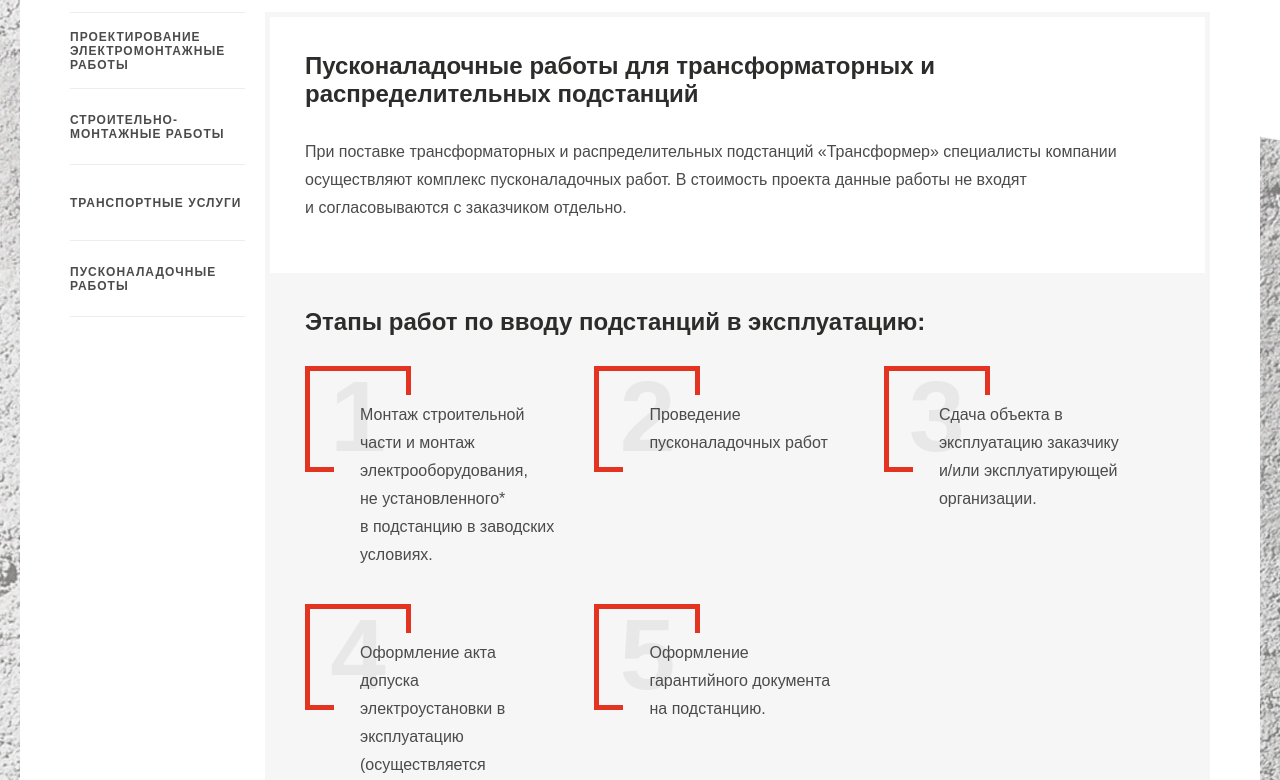
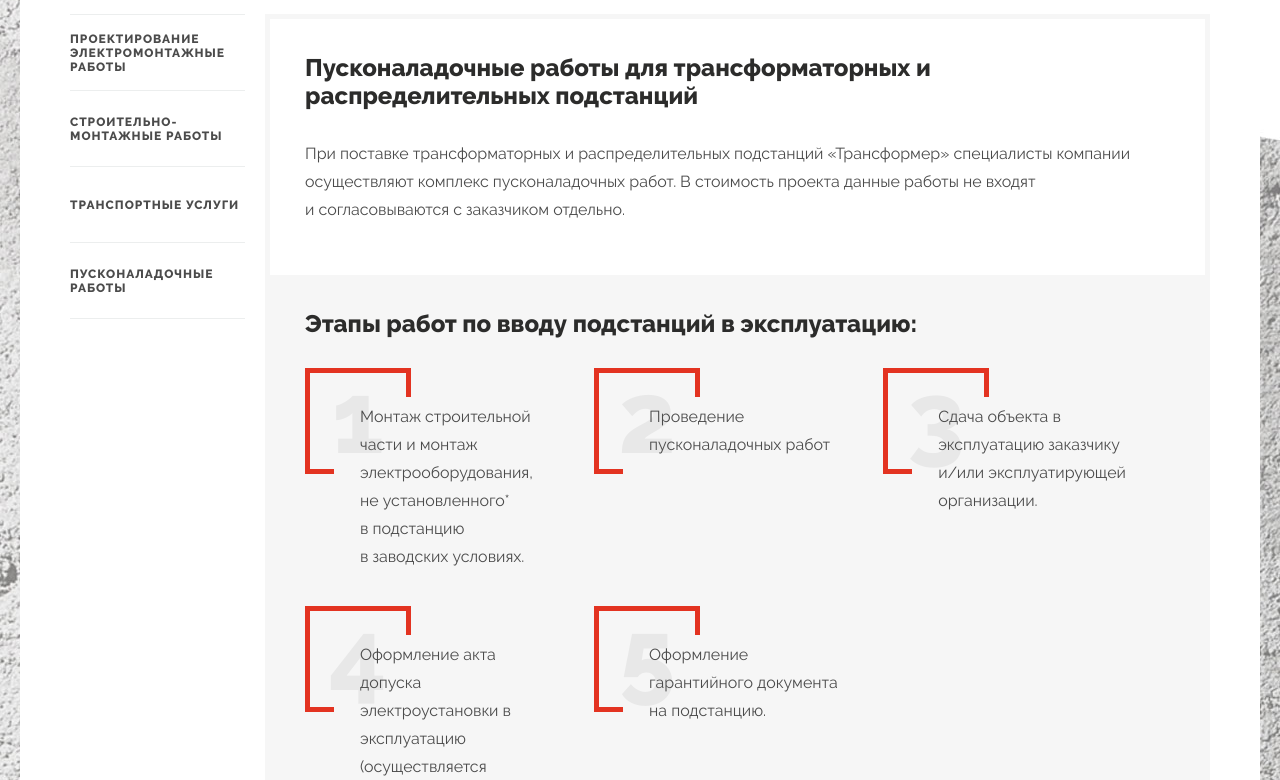
Before and after one commit to shuleko/shuleko.github.io, a plain HTML site: page index.html in a window 1280 px wide. Shown: the part 263-1043 px from the top of the page. Drawn offline with Linux system fonts and the light colour scheme.

Commit message:
Add files via upload

```diff
--- a/style/style.less
+++ b/style/style.less
@@ -1,5 +1,5 @@
 @import "variables.less";
-//@import "fonts.less";
+@import "fonts.less";
 @import "mixin.less";
 
 html, body{
```
Also changed, not shown: style/style.css.
